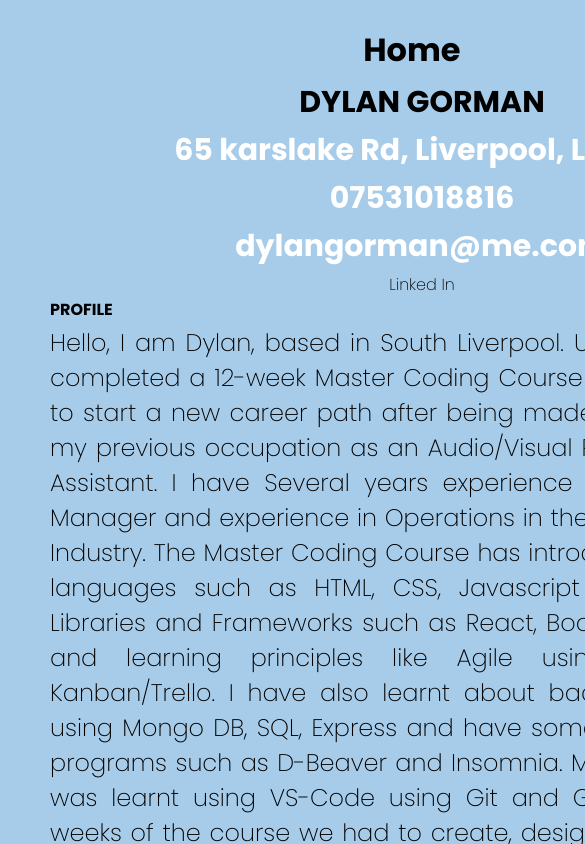
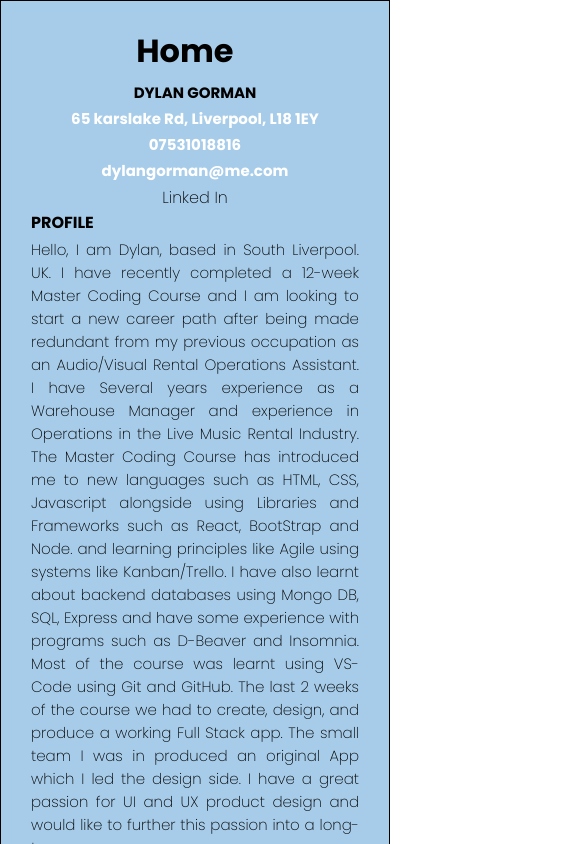
Before and after one commit to dylangorman/portfolio, a React (Create React App) app: page /cv in a window 390 px wide. Shown: the top 844 px of the page, 585 px wide, since content can reach past the window. Built offline with nearby package versions, Linux system fonts and the light colour scheme.

Commit message:
final media query fix?

```diff
--- a/src/components/CV/components/CV.css
+++ b/src/components/CV/components/CV.css
@@ -95,11 +95,118 @@ table {
 
 /* MEDIA QUERIES */
 
-/* MOBILE  */
+/* OLDER SMALL MOBILE  */
 
-@media screen and (max-width: 480px) {
+@media screen and (max-width: 315px) {
   .page {
-    width: 100vh;
+    width: 100%;
+    display: flex;
+    flex-direction: column;
+    /* border: black solid 1px; */
+  }
+  .cv-page,
+  .cv-page2 {
+    padding: 0px;
+  }
+  .cv-header {
+    transform: scale(0.8);
+    text-align: center;
+  }
+
+  .cv-profile p {
+    font-size: 10px;
+  }
+  .cv-experience li {
+    font-size: 10px;
+  }
+
+  .cv-page2 li {
+    font-size: 10px;
+  }
+  .cv-life p {
+    font-size: 10px;
+  }
+  .cv-skills {
+    transform: scale(0.7);
+  }
+}
+
+/* NEW SMART PHONES  */
+@media screen and (max-width: 500px) {
+  .page {
+    width: auto;
+    display: flex;
+    flex-direction: column;
+    /* border: black solid 1px; */
+  }
+  .cv-page,
+  .cv-page2 {
+    padding: 20px 50px 40px 50px;
+  }
+
+  /* CV NAME AND INFO DIV  */
+  .icon-back {
+    position: relative;
+    right: 10px;
+  }
+  .icon-back:hover {
+    color: #04aa6d;
+  }
+  .cv-name {
+    font-size: 50px;
+    color: black;
+  }
+  .cv-header {
+    align-items: center;
+  }
+  .cv-header h4 {
+    font-size: 15px;
+  }
+
+  .cv-skills {
+    display: flex;
+    justify-content: center;
+    /* padding: 50px; */
+  }
+  #skills {
+    transform: scale(0.6);
+  }
+  .cv-profile p {
+    font-size: 15px;
+  }
+  .cv-experience li {
+    font-size: 15px;
+  }
+
+  .cv-page2 li {
+    font-size: 15px;
+  }
+  .cv-life p {
+    font-size: 15px;
+  }
+}
+
+/* MOBILE HORIZONTAL  */
+
+@media only screen and (max-width: 1024px) {
+  .page {
+    width: auto;
+    display: flex;
+    flex-direction: column;
+    border: black solid 1px;
+  }
+  .cv-page,
+  .cv-page2 {
+    /* transform: scale(0.9); */
+    width: 100%;
+    padding: 20px 50px 40px 50px;
+  }
+}
+
+/* IPAD  verticle */
+@media screen and (max-width: 860px) {
+  .page {
+    width: auto;
     display: flex;
     flex-direction: column;
     /* border: black solid 1px; */
@@ -107,7 +214,7 @@ table {
   .cv-page,
   .cv-page2 {
     width: auto;
-    padding: 20px 50px 40px 50px;
+    padding: 20px 30px 40px 30px;
   }
 
   /* CV NAME AND INFO DIV  */
@@ -136,64 +243,19 @@ table {
     justify-content: center;
     padding: 30px;
   }
-}
 
-/* MOBILE HORIZONTAL  */
-
-@media only screen and (max-width: 865px) and (orientation: landscape) {
-  .page {
-    /* width: 100vh; */
-    display: flex;
-    flex-direction: column;
-    /* border: black solid 1px; */
+  .cv-profile p {
+    font-size: 15px;
   }
-  .cv-page,
-  .cv-page2 {
-    transform: scale(0.9);
-    width: auto;
-    padding: 20px 50px 40px 50px;
-  }
-}
-
-/* IPAD  verticle */
-@media screen and (max-width: 852px) {
-  .page {
-    width: 100vh;
-    display: flex;
-    flex-direction: column;
-    /* border: black solid 1px; */
-  }
-  .cv-page,
-  .cv-page2 {
-    width: auto;
-    padding: 20px 50px 40px 50px;
+  .cv-experience li {
+    font-size: 15px;
   }
 
-  /* CV NAME AND INFO DIV  */
-  .icon-back {
-    position: relative;
-    right: 10px;
+  .cv-page2 li {
+    font-size: 15px;
   }
-  .icon-back:hover {
-    color: #04aa6d;
-  }
-  .cv-name {
-    font-size: 50px;
-    color: black;
-  }
-  .cv-header {
-    align-items: center;
-  }
-  .cv-profile,
-  .cv-experience,
-  p,
-  li {
-    font-size: 1.5rem;
-  }
-  .cv-skills {
-    display: flex;
-    justify-content: center;
-    padding: 30px;
+  .cv-life p {
+    font-size: 15px;
   }
 }
 
```
